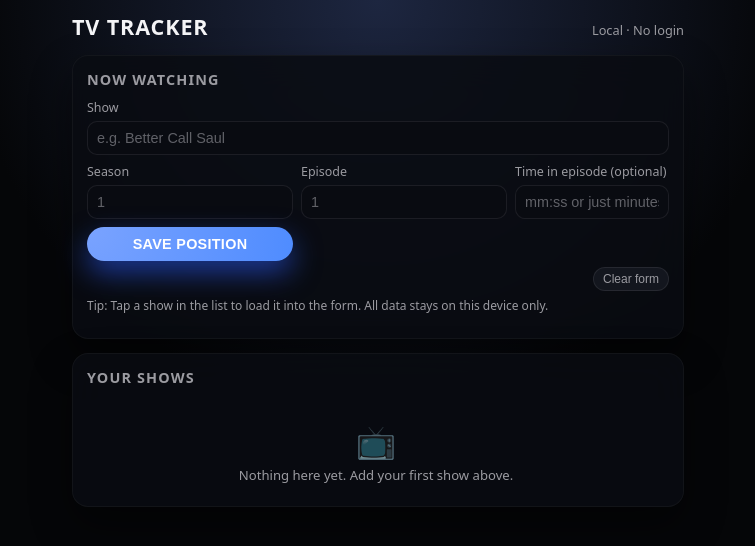
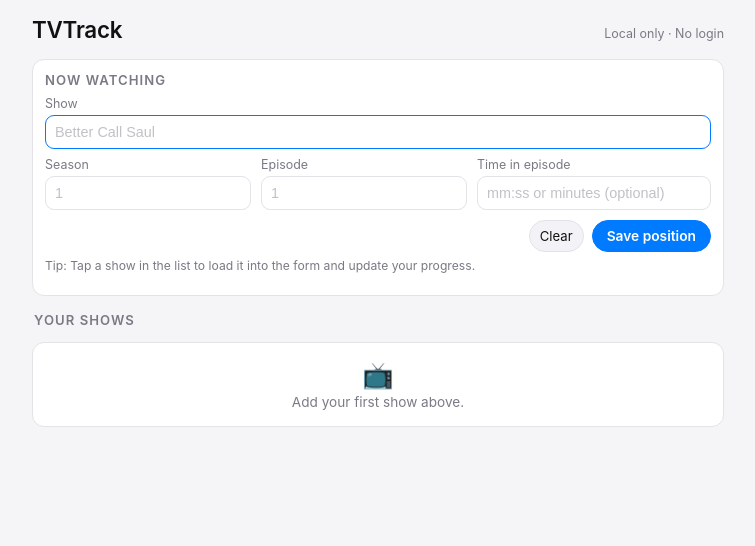
Before and after one commit to daim02/tvtrack, a plain HTML site: page index.html in a window 1280 px wide. Shown: the whole page, without its empty margins (262-1017 px from the left). Drawn offline with Linux system fonts and the light colour scheme.

Commit message:
Refactor HTML structure and styles for TVTrack
Updated title and improved styling for better usability. Adjusted layout and form elements for a cleaner interface.

```diff
--- a/index.html
+++ b/index.html
@@ -2,26 +2,26 @@
 <html lang="en">
 <head>
   <meta charset="utf-8" />
-  <title>TV Tracker</title>
+  <title>TVTrack</title>
   <meta name="viewport" content="width=device-width, initial-scale=1, viewport-fit=cover" />
 
+  <!-- iOS home-screen style -->
   <meta name="apple-mobile-web-app-capable" content="yes" />
-  <meta name="apple-mobile-web-app-status-bar-style" content="black-translucent" />
+  <meta name="apple-mobile-web-app-status-bar-style" content="default" />
 
   <style>
     :root {
-      --bg: #050608;
-      --card: #111317;
-      --accent: #4f8cff;
-      --accent-soft: rgba(79, 140, 255, 0.15);
-      --text: #f5f5f7;
-      --muted: #9b9ba1;
-      --danger: #ff4b6a;
-      --radius-lg: 16px;
-      --radius-sm: 10px;
-      --shadow-soft: 0 18px 40px rgba(0, 0, 0, 0.45);
-      --border-subtle: 1px solid rgba(255, 255, 255, 0.04);
-      --blur: blur(18px);
+      --bg: #f5f5f7;
+      --card-bg: #ffffff;
+      --border: #e3e3e8;
+      --border-subtle: #ececf0;
+      --accent: #007aff;
+      --accent-soft: #e5f1ff;
+      --text-main: #111111;
+      --text-muted: #7a7a85;
+      --danger: #ff3b30;
+      --radius-lg: 12px;
+      --radius-sm: 9px;
     }
 
     * {
@@ -33,9 +33,9 @@
       margin: 0;
       padding: 0;
       height: 100%;
-      font-family: system-ui, -apple-system, BlinkMacSystemFont, "SF Pro Text", sans-serif;
-      background: radial-gradient(circle at top, #1d2640 0, #050608 40%, #050608 100%);
-      color: var(--text);
+      font-family: -apple-system, BlinkMacSystemFont, "SF Pro Text", system-ui, sans-serif;
+      background: var(--bg);
+      color: var(--text-main);
     }
 
     body {
@@ -46,199 +46,236 @@
 
     .app {
       width: 100%;
-      max-width: 640px;
-      padding: 12px 14px 18px;
+      max-width: 720px;
+      padding: 16px 14px 20px;
       display: flex;
       flex-direction: column;
-      gap: 14px;
+      gap: 12px;
     }
 
     header {
       padding-top: env(safe-area-inset-top);
+      padding-bottom: 4px;
       display: flex;
+      align-items: baseline;
       justify-content: space-between;
-      align-items: baseline;
       gap: 8px;
     }
 
     header h1 {
       margin: 0;
-      font-size: 1.35rem;
-      letter-spacing: 0.04em;
-      text-transform: uppercase;
-      font-weight: 650;
+      font-size: 1.4rem;
+      font-weight: 600;
+      letter-spacing: -0.01em;
     }
 
     header span {
-      font-size: 0.8rem;
-      color: var(--muted);
+      font-size: 0.78rem;
+      color: var(--text-muted);
     }
 
     main {
       display: flex;
       flex-direction: column;
-      gap: 14px;
+      gap: 12px;
       flex: 1;
       min-height: 0;
     }
 
     .card {
-      background: rgba(10, 12, 18, 0.86);
-      backdrop-filter: var(--blur);
-      -webkit-backdrop-filter: var(--blur);
+      background: var(--card-bg);
       border-radius: var(--radius-lg);
-      padding: 14px 14px 12px;
-      box-shadow: var(--shadow-soft);
-      border: var(--border-subtle);
+      border: 1px solid var(--border);
+      padding: 12px 12px 10px;
+    }
+
+    .card + .card {
+      margin-top: 2px;
     }
 
     .card-header {
       display: flex;
       justify-content: space-between;
       align-items: center;
-      margin-bottom: 10px;
+      margin-bottom: 8px;
     }
 
-    .card-header h2 {
-      font-size: 0.9rem;
-      margin: 0;
+    .card-title {
+      font-size: 0.82rem;
+      font-weight: 600;
       text-transform: uppercase;
       letter-spacing: 0.08em;
-      color: var(--muted);
+      color: var(--text-muted);
+    }
+
+    .card-sub {
+      font-size: 0.78rem;
+      color: var(--text-muted);
     }
 
     form {
       display: grid;
       grid-template-columns: repeat(4, 1fr);
-      gap: 8px;
+      gap: 8px 10px;
       align-items: flex-end;
     }
 
     .field {
       display: flex;
       flex-direction: column;
-      gap: 5px;
+      gap: 4px;
     }
 
     .field label {
       font-size: 0.78rem;
-      color: var(--muted);
+      color: var(--text-muted);
     }
 
-    input[type="text"],
-    input[type="number"] {
-      border-radius: var(--radius-sm);
-      border: 1px solid rgba(255, 255, 255, 0.08);
-      padding: 8px 9px;
-      font-size: 0.9rem;
-      background: rgba(10, 12, 18, 0.9);
-      color: var(--text);
-      outline: none;
-    }
-
-    input::placeholder {
-      color: rgba(155, 155, 161, 0.6);
-    }
-
-    input:focus {
-      border-color: var(--accent);
-      box-shadow: 0 0 0 1px rgba(79, 140, 255, 0.65);
+    .field-show {
+      grid-column: span 4;
     }
 
     .field-wide {
       grid-column: span 2;
     }
 
-    .field-show {
+    input[type="text"],
+    input[type="number"] {
+      border-radius: var(--radius-sm);
+      border: 1px solid var(--border);
+      padding: 8px 9px;
+      font-size: 0.9rem;
+      background: #ffffff;
+      color: var(--text-main);
+      outline: none;
+    }
+
+    input::placeholder {
+      color: #c1c1c7;
+    }
+
+    input:focus {
+      border-color: var(--accent);
+    }
+
+    .buttons-row {
       grid-column: span 4;
+      display: flex;
+      gap: 8px;
+      justify-content: flex-end;
+      margin-top: 2px;
+    }
+
+    button {
+      font-family: inherit;
     }
 
     .btn-primary {
-      border: none;
       border-radius: 999px;
-      padding: 9px 14px;
-      font-size: 0.9rem;
+      border: 1px solid var(--accent);
+      background: var(--accent);
+      color: #ffffff;
+      font-size: 0.86rem;
       font-weight: 600;
-      letter-spacing: 0.02em;
-      text-transform: uppercase;
-      background: radial-gradient(circle at top left, #7aa3ff, #4f8cff);
-      color: white;
+      padding: 7px 14px;
       cursor: pointer;
-      display: flex;
-      align-items: center;
-      justify-content: center;
-      gap: 6px;
-      box-shadow: 0 12px 28px rgba(44, 93, 255, 0.55);
+      min-height: 32px;
     }
 
     .btn-primary:active {
-      transform: translateY(1px) scale(0.99);
-      box-shadow: 0 6px 16px rgba(44, 93, 255, 0.45);
+      opacity: 0.8;
     }
 
-    .btn-secondary,
-    .btn-danger {
+    .btn-secondary {
       border-radius: 999px;
-      border: 1px solid rgba(255, 255, 255, 0.08);
-      padding: 4px 9px;
-      font-size: 0.75rem;
-      background: rgba(15, 17, 24, 0.95);
-      color: var(--muted);
+      border: 1px solid var(--border);
+      background: #f2f2f7;
+      color: var(--text-main);
+      font-size: 0.82rem;
+      padding: 7px 10px;
+      cursor: pointer;
+      min-height: 32px;
+    }
+
+    .btn-secondary:active {
+      background: #e5e5ea;
+    }
+
+    .btn-ghost {
+      border: 0;
+      background: transparent;
+      color: var(--accent);
+      font-size: 0.8rem;
+      padding: 4px 6px;
       cursor: pointer;
     }
 
-    .btn-secondary {
-      background: rgba(20, 23, 32, 0.96);
+    .btn-danger {
+      border-radius: 999px;
+      border: 1px solid var(--danger);
+      background: #fff5f5;
+      color: var(--danger);
+      font-size: 0.8rem;
+      padding: 5px 10px;
+      cursor: pointer;
+      min-height: 30px;
     }
 
-    .btn-danger {
-      border-color: rgba(255, 75, 106, 0.32);
-      color: #ff9cab;
-    }
-
-    .toolbar {
-      display: flex;
-      gap: 8px;
-      justify-content: flex-end;
-      align-items: center;
+    .hint {
+      font-size: 0.76rem;
+      color: var(--text-muted);
       margin-top: 6px;
     }
 
-    .hint {
-      font-size: 0.75rem;
-      color: var(--muted);
-      margin-top: 6px;
+    .list-wrapper {
+      margin-top: 4px;
     }
 
     .list-card {
-      display: flex;
-      flex-direction: column;
-      gap: 12px;
-      max-height: min(420px, 60vh);
-      overflow-y: auto;
-      padding-right: 4px;
+      border-radius: var(--radius-lg);
+      border: 1px solid var(--border);
+      background: #ffffff;
+      overflow: hidden;
     }
 
-    .show-item {
-      border-radius: var(--radius-lg);
-      padding: 10px 10px 9px;
-      background: linear-gradient(135deg, rgba(25, 29, 44, 0.94), rgba(9, 10, 16, 0.96));
-      border: 1px solid rgba(255, 255, 255, 0.05);
+    .empty {
+      padding: 16px 12px;
+      font-size: 0.85rem;
+      color: var(--text-muted);
+      text-align: center;
+    }
+
+    .empty span {
+      display: block;
+      font-size: 1.6rem;
+      margin-bottom: 4px;
+    }
+
+    .show-row {
       display: flex;
-      justify-content: space-between;
       align-items: center;
+      padding: 10px 12px;
       gap: 10px;
+      border-top: 1px solid var(--border-subtle);
+    }
+
+    .show-row:first-child {
+      border-top: 0;
     }
 
     .show-main {
       flex: 1;
       min-width: 0;
+      text-align: left;
+      padding: 0;
+      border: 0;
+      background: transparent;
+      cursor: pointer;
     }
 
     .show-title {
-      font-weight: 550;
       font-size: 0.98rem;
-      margin-bottom: 3px;
+      font-weight: 500;
       white-space: nowrap;
       overflow: hidden;
       text-overflow: ellipsis;
@@ -246,47 +283,39 @@
 
     .show-meta {
       font-size: 0.8rem;
-      color: var(--muted);
+      color: var(--text-muted);
+      margin-top: 2px;
     }
 
     .show-meta strong {
       color: var(--accent);
-      font-weight: 550;
-    }
-
-    .show-actions {
-      display: flex;
-      flex-direction: row;
-      gap: 6px;
-      align-items: center;
+      font-weight: 500;
     }
 
     .pill {
+      display: inline-flex;
+      align-items: center;
+      padding: 2px 7px;
+      border-radius: 999px;
+      border: 1px solid var(--border);
       font-size: 0.72rem;
-      padding: 3px 7px;
-      border-radius: 999px;
-      background: var(--accent-soft);
-      color: var(--accent);
-      border: 1px solid rgba(79, 140, 255, 0.55);
+      color: var(--text-muted);
+      background: #f5f5f7;
     }
 
-    .empty-state {
-      text-align: center;
-      font-size: 0.82rem;
-      color: var(--muted);
-      padding: 22px 8px 10px;
-    }
-
-    .empty-state span {
-      display: block;
-      font-size: 2rem;
-      margin-bottom: 4px;
-      opacity: 0.6;
+    .row-actions {
+      display: flex;
+      align-items: center;
+      gap: 6px;
     }
 
     @media (max-width: 520px) {
       .app {
-        padding: 10px 10px 16px;
+        padding: 10px 10px 18px;
+      }
+
+      header h1 {
+        font-size: 1.25rem;
       }
 
       form {
@@ -298,12 +327,17 @@
       }
 
       .field-wide {
-        grid-column: span 1;
+        grid-column: span 2;
+      }
+
+      .buttons-row {
+        grid-column: span 2;
+        justify-content: flex-start;
       }
 
       .btn-primary {
-        font-size: 0.8rem;
-        padding: 8px 10px;
+        flex: 1;
+        text-align: center;
       }
     }
   </style>
@@ -311,14 +345,16 @@
 <body>
   <div class="app">
     <header>
-      <h1>TV Tracker</h1>
-      <span>Local · No login</span>
+      <h1>TVTrack</h1>
+      <span>Local only · No login</span>
     </header>
 
     <main>
+      <!-- FORM CARD -->
       <section class="card">
         <div class="card-header">
-          <h2>Now watching</h2>
+          <div class="card-title">Now watching</div>
+          <div class="card-sub" id="form-status"></div>
         </div>
 
         <form id="show-form">
@@ -330,7 +366,7 @@
               id="show-name"
               type="text"
               autocomplete="off"
-              placeholder="e.g. Better Call Saul"
+              placeholder="Better Call Saul"
               required
             />
           </div>
@@ -360,37 +396,37 @@
           </div>
 
           <div class="field field-wide">
-            <label for="timestamp">Time in episode (optional)</label>
+            <label for="timestamp">Time in episode</label>
             <input
               id="timestamp"
               type="text"
               inputmode="decimal"
-              placeholder="mm:ss or just minutes"
+              placeholder="mm:ss or minutes (optional)"
             />
           </div>
 
-          <button class="btn-primary" type="submit" id="save-btn">
-            <span id="save-btn-label">Save position</span>
-          </button>
+          <div class="buttons-row">
+            <button type="button" class="btn-secondary" id="clear-form-btn">
+              Clear
+            </button>
+            <button type="submit" class="btn-primary">
+              <span id="save-btn-label">Save position</span>
+            </button>
+          </div>
         </form>
 
-        <div class="toolbar">
-          <button class="btn-secondary" type="button" id="clear-form-btn" aria-label="Clear form">
-            Clear form
-          </button>
-        </div>
-
         <p class="hint">
-          Tip: Tap a show in the list to load it into the form. All data stays on this device only.
+          Tip: Tap a show in the list to load it into the form and update your progress.
         </p>
       </section>
 
-      <section class="card">
-        <div class="card-header">
-          <h2>Your shows</h2>
+      <!-- LIST CARD -->
+      <section class="list-wrapper">
+        <div class="card-header" style="padding: 0 2px 6px;">
+          <div class="card-title">Your shows</div>
         </div>
 
-        <div class="list-card">
+        <div class="list-card" id="shows-card">
           <div id="shows-container"></div>
         </div>
       </section>
@@ -399,7 +435,7 @@
 
   <script>
     (function () {
-      const STORAGE_KEY = "tv-tracker-shows-v1";
+      const STORAGE_KEY = "tv-tracker-shows-v2";
 
       /** @type {Array<{id:string,name:string,season:number|null,episode:number|null,timestamp:string,lastUpdated:number}>} */
       let shows = [];
@@ -413,6 +449,7 @@
       const showsContainer = document.getElementById("shows-container");
       const clearFormBtn = document.getElementById("clear-form-btn");
       const saveBtnLabel = document.getElementById("save-btn-label");
+      const formStatus = document.getElementById("form-status");
 
       function loadShows() {
         try {
@@ -432,61 +469,8 @@
           localStorage.setItem(STORAGE_KEY, JSON.stringify(shows));
         } catch (err) {
           console.error("Failed to save shows", err);
-          alert("Could not save data (storage might be full).");
+          alert("Could not save data. Storage might be full.");
         }
-      }
-
-      function formatMeta(show) {
-        const parts = [];
-        if (show.season) {
-          parts.push("S" + show.season);
-        }
-        if (show.episode) {
-          parts.push("E" + show.episode);
-        }
-        if (show.timestamp && show.timestamp.trim() !== "") {
-          parts.push(show.timestamp.trim());
-        }
-        return parts.join(" · ");
-      }
-
-      function renderShows() {
-        if (!shows.length) {
-          showsContainer.innerHTML =
-            '<div class="empty-state"><span>📺</span>Nothing here yet. Add your first show above.</div>';
-          return;
-        }
-
-        const sorted = [...shows].sort((a, b) => b.lastUpdated - a.lastUpdated);
-
-        const html = sorted
-          .map((show) => {
-            const meta = formatMeta(show);
-            const hasProgress = Boolean(meta);
-            return `
-            <div class="show-item" data-id="${show.id}">
-              <button class="show-main" data-action="edit">
-                <div class="show-title">${escapeHtml(show.name)}</div>
-                <div class="show-meta">
-                  ${
-                    hasProgress
-                      ? `<strong>${escapeHtml(meta)}</strong>`
-                      : `<span class="pill">No details yet</span>`
-                  }
-                </div>
-              </button>
-              <div class="show-actions">
-                <button class="btn-secondary pill" data-action="edit">Edit</button>
-                <button class="btn-danger" data-action="delete" aria-label="Delete show">
-                  ✕
-                </button>
-              </div>
-            </div>
-          `;
-          })
-          .join("");
-
-        showsContainer.innerHTML = html;
       }
 
       function escapeHtml(str) {
@@ -498,10 +482,58 @@
           .replace(/'/g, "&#039;");
       }
 
+      function formatMeta(show) {
+        const parts = [];
+        if (show.season) parts.push("S" + show.season);
+        if (show.episode) parts.push("E" + show.episode);
+        if (show.timestamp && show.timestamp.trim() !== "") {
+          parts.push(show.timestamp.trim());
+        }
+        return parts.join(" · ");
+      }
+
+      function renderShows() {
+        if (!shows.length) {
+          showsContainer.innerHTML =
+            '<div class="empty"><span>📺</span>Add your first show above.</div>';
+          return;
+        }
+
+        const sorted = [...shows].sort((a, b) => b.lastUpdated - a.lastUpdated);
+
+        const html = sorted
+          .map((show) => {
+            const meta = formatMeta(show);
+            const hasProgress = Boolean(meta);
+            return `
+              <div class="show-row" data-id="${show.id}">
+                <button class="show-main" data-action="edit">
+                  <div class="show-title">${escapeHtml(show.name)}</div>
+                  <div class="show-meta">
+                    ${
+                      hasProgress
+                        ? `<strong>${escapeHtml(meta)}</strong>`
+                        : `<span class="pill">No details yet</span>`
+                    }
+                  </div>
+                </button>
+                <div class="row-actions">
+                  <button class="btn-ghost" data-action="edit">Edit</button>
+                  <button class="btn-danger" data-action="delete">Delete</button>
+                </div>
+              </div>
+            `;
+          })
+          .join("");
+
+        showsContainer.innerHTML = html;
+      }
+
       function resetForm() {
         form.reset();
         editingIdInput.value = "";
         saveBtnLabel.textContent = "Save position";
+        formStatus.textContent = "";
         showNameInput.focus();
       }
 
@@ -512,6 +544,7 @@
         timestampInput.value = show.timestamp || "";
         editingIdInput.value = show.id;
         saveBtnLabel.textContent = "Update";
+        formStatus.textContent = "Editing “" + show.name + "”";
         showNameInput.focus();
       }
 
@@ -568,9 +601,10 @@
 
       showsContainer.addEventListener("click", function (event) {
         const target = event.target;
-        const item = target.closest(".show-item");
-        if (!item) return;
-        const id = item.getAttribute("data-id");
+        const row = target.closest(".show-row");
+        if (!row) return;
+
+        const id = row.getAttribute("data-id");
         if (!id) return;
 
         const action = target.getAttribute("data-action") || "edit";
@@ -594,8 +628,10 @@
         }
       });
 
+      // Initial load
       loadShows();
       renderShows();
+      showNameInput.focus();
     })();
   </script>
 </body>
```
